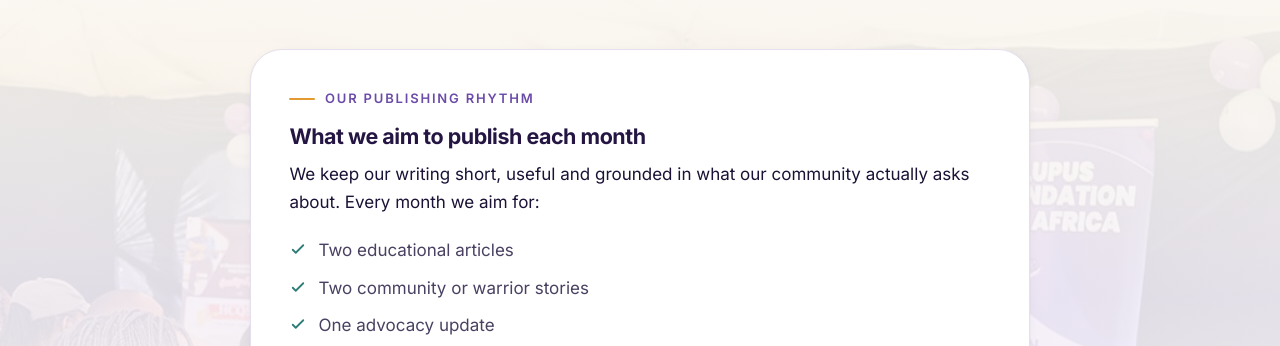
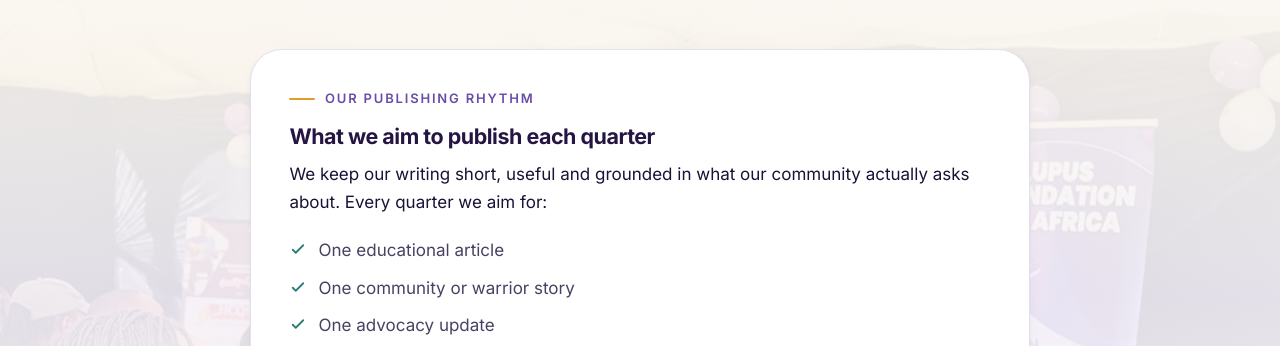
Before and after one commit to atindahhillary/LUPUS-FOUNDATION-AFRICA.ORG, a plain HTML site: page news.html in a window 1280 px wide. Shown: the part 8000-8346 px from the top of the page. Drawn offline with Linux system fonts and the light colour scheme.

Commit message:
Publishing rhythm: quarterly targets, one of each
Co-Authored-By: Claude Opus 5.5 <noreply@anthropic.com>

```diff
--- a/news.html
+++ b/news.html
@@ -543,11 +543,11 @@
   <div class="wrap-narrow">
     <div class="tool" data-reveal>
       <p class="eyebrow">Our publishing rhythm</p>
-      <h3>What we aim to publish each month</h3>
-      <p>We keep our writing short, useful and grounded in what our community actually asks about. Every month we aim for:</p>
+      <h3>What we aim to publish each quarter</h3>
+      <p>We keep our writing short, useful and grounded in what our community actually asks about. Every quarter we aim for:</p>
       <ul class="tick-list" style="margin-top:1rem">
-        <li><svg viewBox="0 0 24 24" aria-hidden="true"><path d="m5 13 4 4L19 7"/></svg>Two educational articles</li>
-        <li><svg viewBox="0 0 24 24" aria-hidden="true"><path d="m5 13 4 4L19 7"/></svg>Two community or warrior stories</li>
+        <li><svg viewBox="0 0 24 24" aria-hidden="true"><path d="m5 13 4 4L19 7"/></svg>One educational article</li>
+        <li><svg viewBox="0 0 24 24" aria-hidden="true"><path d="m5 13 4 4L19 7"/></svg>One community or warrior story</li>
         <li><svg viewBox="0 0 24 24" aria-hidden="true"><path d="m5 13 4 4L19 7"/></svg>One advocacy update</li>
         <li><svg viewBox="0 0 24 24" aria-hidden="true"><path d="m5 13 4 4L19 7"/></svg>One LFA news or impact story</li>
         <li><svg viewBox="0 0 24 24" aria-hidden="true"><path d="m5 13 4 4L19 7"/></svg>One event or campaign update</li>
```
Also changed, not shown: src/pages/news.html (+4 -4 lines).
